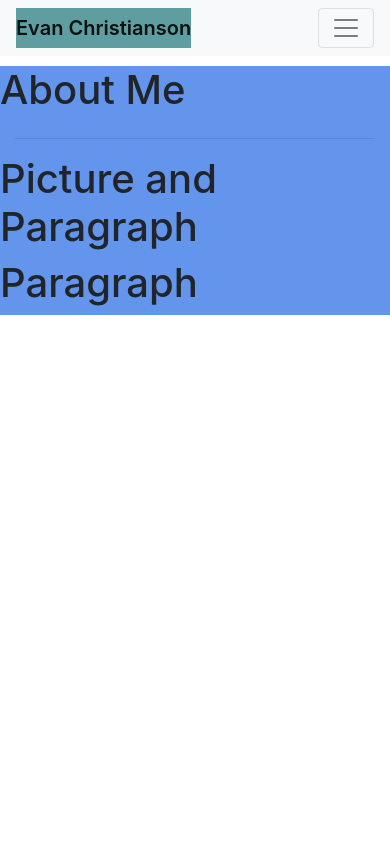
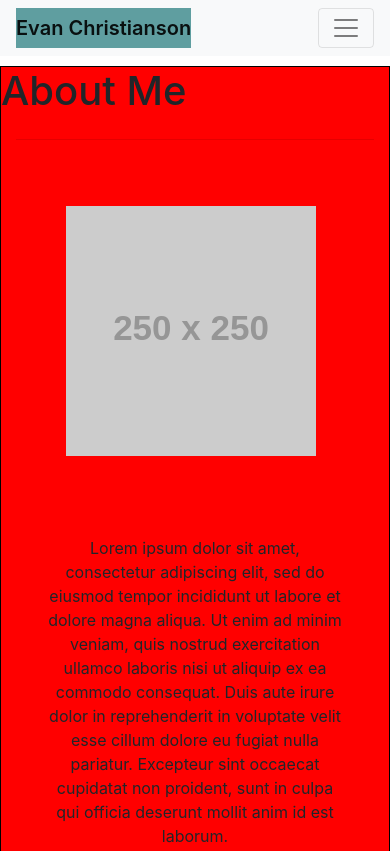
Before and after one commit to evanjamesc/Homework_2, a plain HTML site: page index.html in a window 390 px wide. Shown: the top 851 px of the page. Drawn offline with nearby package versions, Linux system fonts and the light colour scheme; placeholder pictures from the web are drawn by us.

Commit message:
Updated index rows to adjust for mobile

```diff
--- a/index.html
+++ b/index.html
@@ -7,6 +7,7 @@
     <link rel="stylesheet" href="style.css">
     <link rel="stylesheet" href="https://maxcdn.bootstrapcdn.com/bootstrap/4.0.0/css/bootstrap.min.css">
 </head>
+
     <!--NAVBAR-->
     <nav class="navbar navbar-expand-lg navbar-light bg-light">
       <a class="navbar-brand" href="#">Evan Christianson</a>
@@ -28,20 +29,36 @@
       </div>
     </nav>
 
+<body>
+
     <div class="container">
 
       <div class = "row">
+
+        <div class="col-xs-12">
         <h1>About Me</h1>
       </div>
+     </div>
 
       <hr>
 
       <div class = "row">
-        <h1>Picture and Paragraph</h1>
+        <div class="col-xs-12 col-sm-12 col-md-6 col-lg-6 col-xl-4">
+          <img id="placeholderImg" src="https://via.placeholder.com/250">
+        </div>
+        <div class="col-xs-12 col-sm-12 col-md-6 col-lg-6 col-xl-8">
+          <p id="placeholderPar">
+            Lorem ipsum dolor sit amet, consectetur adipiscing elit, sed do eiusmod tempor incididunt ut labore et dolore magna aliqua. Ut enim ad minim veniam, quis nostrud exercitation ullamco laboris nisi ut aliquip ex ea commodo consequat. Duis aute irure dolor in reprehenderit in voluptate velit esse cillum dolore eu fugiat nulla pariatur. Excepteur sint occaecat cupidatat non proident, sunt in culpa qui officia deserunt mollit anim id est laborum.
+          </p>
+      </div>
       </div>
 
       <div class = "row">
-        <h1>Paragraph</h1>
+        <div class="col">
+        <p>
+          Lorem ipsum dolor sit amet, consectetur adipiscing elit, sed do eiusmod tempor incididunt ut labore et dolore magna aliqua. Ut enim ad minim veniam, quis nostrud exercitation ullamco laboris nisi ut aliquip ex ea commodo consequat. Duis aute irure dolor in reprehenderit in voluptate velit esse cillum dolore eu fugiat nulla pariatur. Excepteur sint occaecat cupidatat non proident, sunt in culpa qui officia deserunt mollit anim id est laborum.
+        </p>
+        </div>
       </div>
 
     </div>
--- a/style.css
+++ b/style.css
@@ -1,3 +1,10 @@
+* {
+    box-sizing: border-box;
+}
+
+body {
+    margin: 30px;
+}
 .navbar-nav {
     background-color: blueviolet;
     margin-left: 80%;
@@ -10,6 +17,32 @@
 
 .container {
     margin-top: 10px;
+    background-color: cornflowerblue;
+    border: 1px solid black;
+}
+
+#placeholderImg {
+    margin: 50px;
     float: left;
-    background-color: cornflowerblue;
 }
+
+#placeholderPar {
+    margin: 30px;
+    float: right;
+}
+
+.row p {
+    margin: 30px;
+}
+
+.col-lg-6 img {
+    margin: 30px;
+}
+
+@media screen and (max-width: 600px) {
+    .container {
+        background-color: red;
+        text-align: center;
+    }
+
+}
```
Also changed, not shown: contact.html (+2 -0 lines), portfolio.html (+43 -1 lines).
